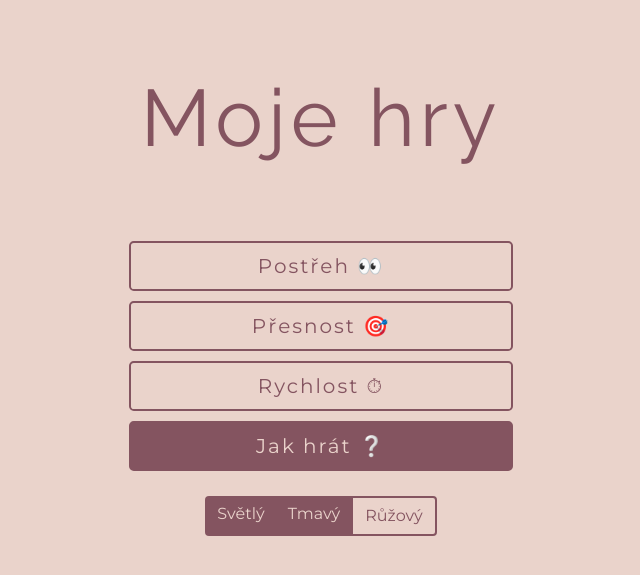
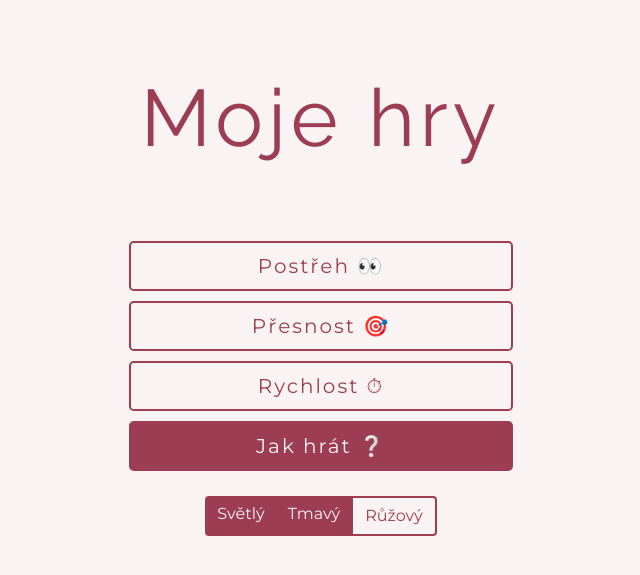
Before and after one commit to TeVr42/tapapp-js-python, a Flask app: page /pink in a window 1280 px wide. Shown: the top 575 px of the page, without its empty margins (319-959 px from the left). Run offline with Flask 2, Linux system fonts and the light colour scheme.

Commit message:
Color change

```diff
--- a/static/pink.css
+++ b/static/pink.css
@@ -1,20 +1,20 @@
 body {
-    color: #845460;
-    background-color: #ead3cb;
+    color: #9c3d54;
+    background-color: #faf3f3;
 }
 
 .simple-button, .mode-btn-light {
-    color: #845460;
-    border-color: #845460;
+    color: #9c3d54;
+    border-color: #9c3d54;
 }
 
 .btn-light, .mode-btn-dark {
-    background-color: #845460;
-    color: #ead3cb;
+    background-color: #9c3d54;
+    color: #faf3f3;
 }
 
 .btn:hover {
-    color: #ead3cb;
-    background-color: #845460;
-    border-color: #845460;
+    color: #faf3f3;
+    background-color: #9c3d54;
+    border-color: #9c3d54;
 }
```
Also changed, not shown: static/light.css (+9 -9 lines).
